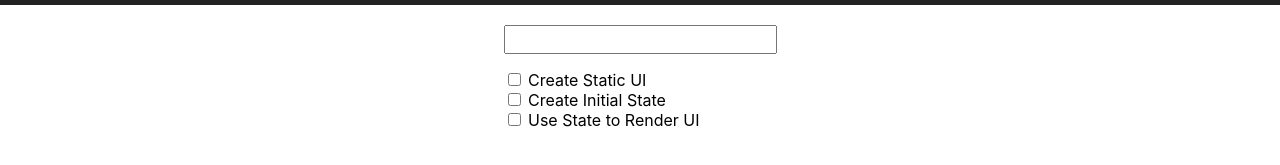
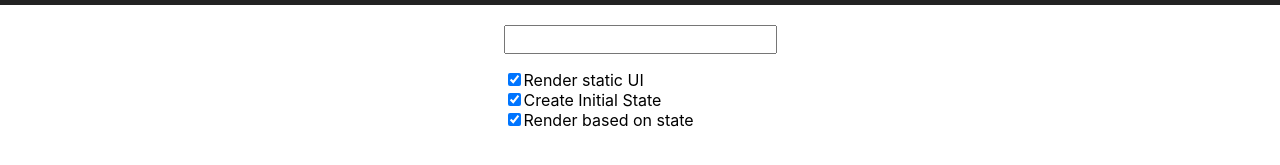
Before and after one commit to lasse1900/another-todoList-with-Redux, a React (Create React App) app: page / in a window 1280 px wide. Shown: the part 185-350 px from the top of the page. Built offline with nearby package versions, Linux system fonts and the light colour scheme.

Commit message:
step 3 basic rendering

```diff
--- a/src/App.js
+++ b/src/App.js
@@ -16,15 +16,12 @@
           </form>
           <div className="Todo-List">
             <ul>
-              <li>
-                <input type="checkbox" /> Create Static UI
-              </li>
-              <li>
-                <input type="checkbox" /> Create Initial State
-              </li>
-              <li>
-                <input type="checkbox" /> Use State to Render UI
-              </li>
+              {this.props.todos.map(todo => (
+                <li key={todo.id}>
+                  <input type="checkbox" defaultChecked={todo.isComplete} />
+                  {todo.name}
+                </li>
+              ))}
             </ul>
           </div>
 
--- a/src/index.js
+++ b/src/index.js
@@ -4,4 +4,12 @@
 import App from './App';
 
 
-ReactDOM.render(<App />, document.getElementById('root'));
+const state = {
+  todos: [
+    {id: 1, name: 'Render static UI', isComplete: true},
+    {id: 2, name: 'Create Initial State', isComplete: true},
+    {id: 3, name: 'Render based on state', isComplete: true},
+  ]
+}
+
+ReactDOM.render(<App todos={state.todos}/>, document.getElementById('root'));
```
